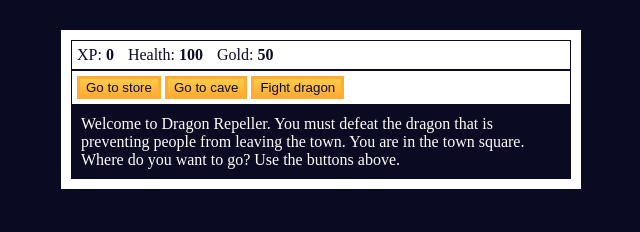
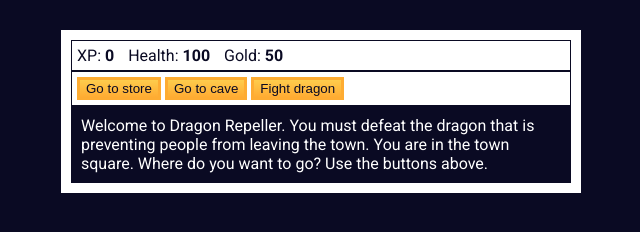
Before and after one commit to beeswarm25/rpg-game, a plain HTML site: page index.html in a window 1280 px wide. Shown: the whole page, without its empty margins (319-959 px from the left). Drawn offline with Linux system fonts and the light colour scheme.

Commit message:
added google fonts and applied roboto to body text

```diff
--- a/index.html
+++ b/index.html
@@ -2,6 +2,9 @@
 <html lang="en">
   <head>
     <meta charset="utf-8">
+    <link rel="preconnect" href="https://fonts.googleapis.com">
+<link rel="preconnect" href="https://fonts.gstatic.com" crossorigin>
+<link href="https://fonts.googleapis.com/css2?family=Roboto:ital,wght@0,100..900;1,100..900&display=swap" rel="stylesheet">
     <link rel="stylesheet" href="styles.css">
     <title>RPG - Dragon Repeller</title>
   </head>
--- a/styles.css
+++ b/styles.css
@@ -1,5 +1,8 @@
 body {
     background-color: #0a0a23;
+    font-family: "Roboto", serif;
+    font-optical-sizing: auto;
+    font-style: normal;
   }
 
   #text {
```
